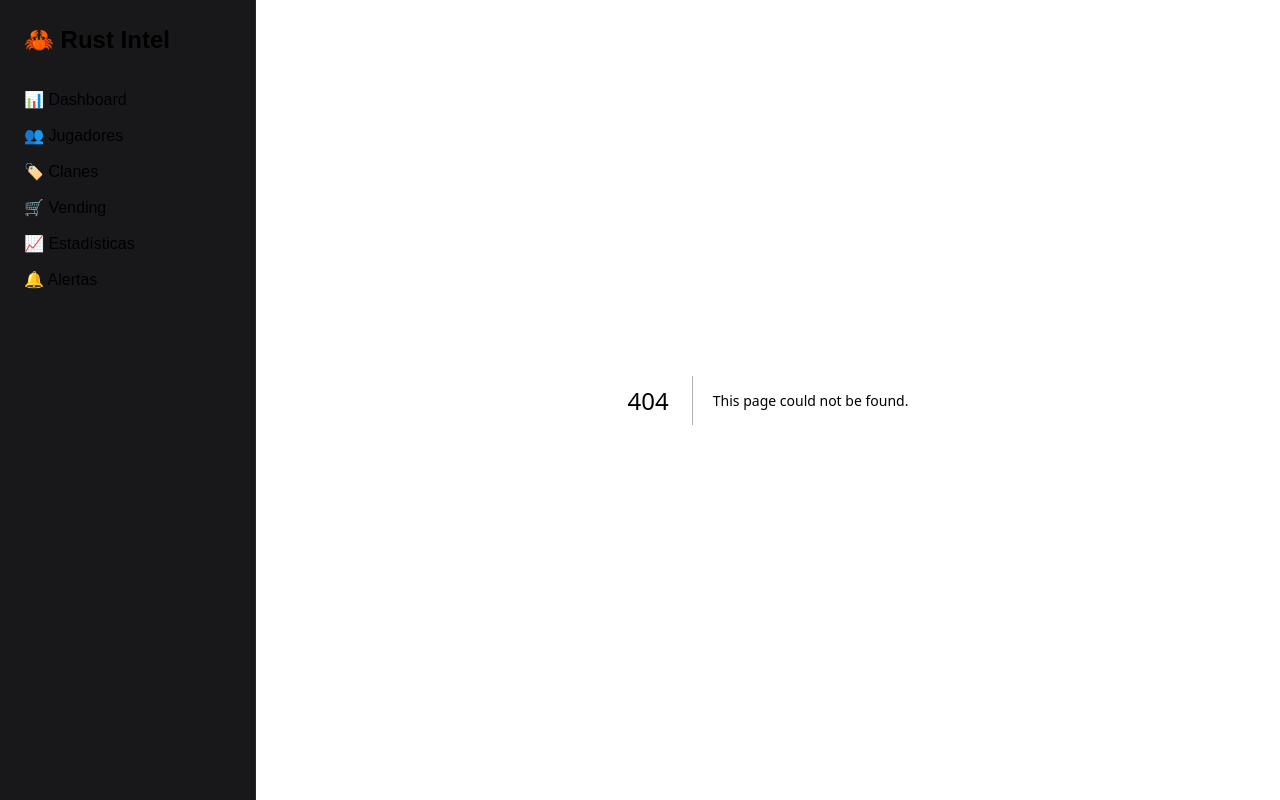
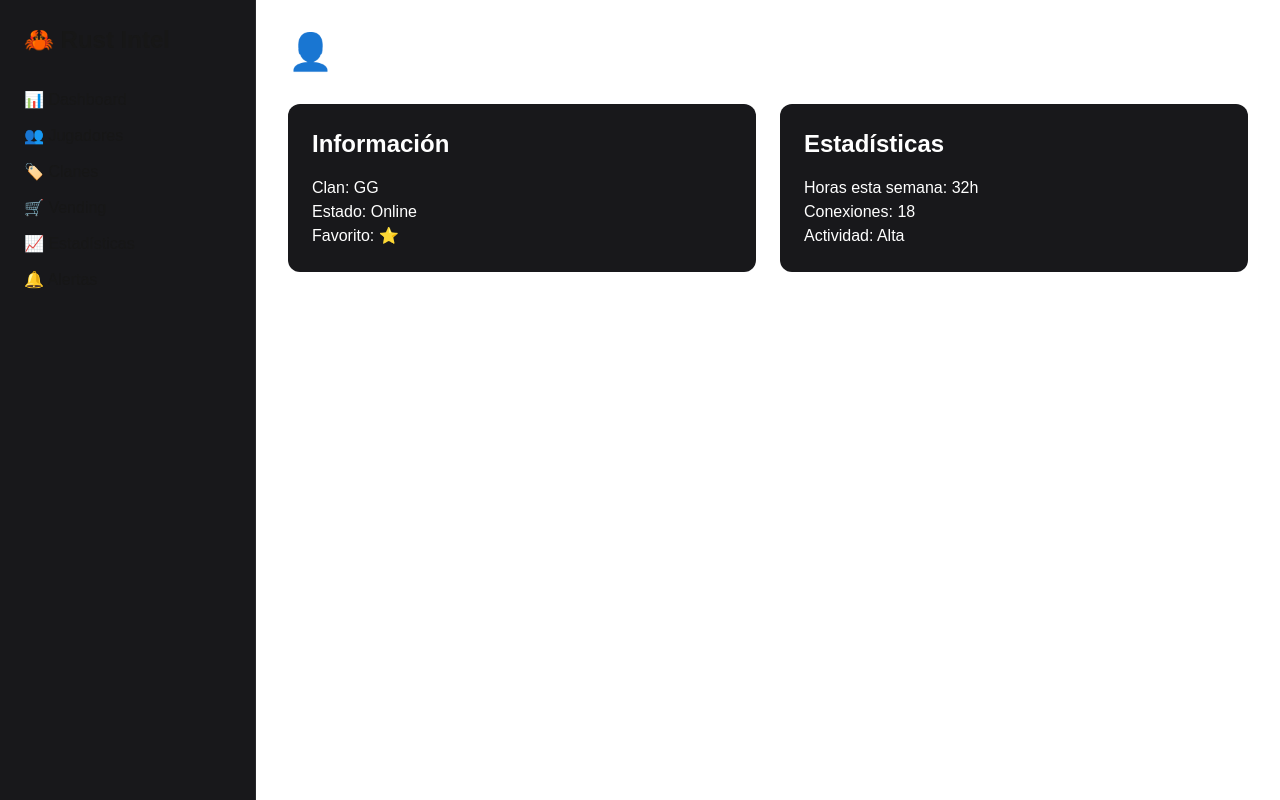
Before and after one commit to manelllurda-dotcom/rust-intel, a Next.js app in the folder frontend-web/: page /jugadores/manel in a window 1280 px wide. Before the commit this address had no page. Built offline with nearby package versions, Linux system fonts and the light colour scheme.

Commit message:
Perfil jugador funcionando

```diff
--- /dev/null
+++ b/frontend-web/app/jugadores/manel/page.tsx
@@ -0,0 +1,33 @@
+export default function JugadorManelPage() {
+  return (
+    <div className="p-8 text-white">
+      <h1 className="text-4xl font-bold mb-8">
+        👤 MANEL
+      </h1>
+
+      <div className="grid grid-cols-1 md:grid-cols-2 gap-6">
+
+        <div className="bg-zinc-900 rounded-xl p-6">
+          <h2 className="text-2xl font-bold mb-4">
+            Información
+          </h2>
+
+          <p>Clan: GG</p>
+          <p>Estado: Online</p>
+          <p>Favorito: ⭐</p>
+        </div>
+
+        <div className="bg-zinc-900 rounded-xl p-6">
+          <h2 className="text-2xl font-bold mb-4">
+            Estadísticas
+          </h2>
+
+          <p>Horas esta semana: 32h</p>
+          <p>Conexiones: 18</p>
+          <p>Actividad: Alta</p>
+        </div>
+
+      </div>
+    </div>
+  );
+}
--- a/frontend-web/app/jugadores/page.tsx
+++ b/frontend-web/app/jugadores/page.tsx
@@ -1,3 +1,4 @@
+import Link from "next/link";
 import { jugadores } from "../../data/jugadores";
 
 export default function JugadoresPage() {
@@ -30,7 +31,14 @@ export default function JugadoresPage() {
                 key={jugador.nombre}
                 className="border-t border-zinc-800"
               >
-                <td className="p-4">{jugador.nombre}</td>
+                <td className="p-4">
+                  <Link
+                    href={`/jugadores/${jugador.nombre.toLowerCase()}`}
+                    className="hover:text-orange-400"
+                  >
+                    {jugador.nombre}
+                  </Link>
+                </td>
 
                 <td
                   className={`p-4 ${
@@ -42,7 +50,14 @@ export default function JugadoresPage() {
                   {jugador.online ? "Online" : "Offline"}
                 </td>
 
-                <td className="p-4">{jugador.clan}</td>
+                <td className="p-4">
+                  <Link
+                    href={`/clanes/${jugador.clan.toLowerCase()}`}
+                    className="hover:text-orange-400"
+                  >
+                    {jugador.clan}
+                  </Link>
+                </td>
 
                 <td className="p-4">
                   {jugador.favorito ? "⭐" : "☆"}
```
